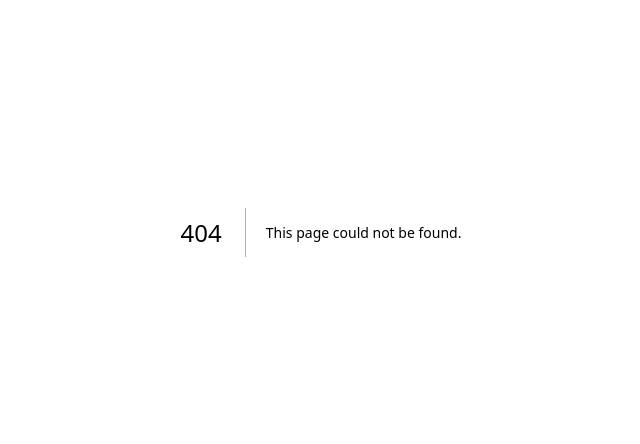
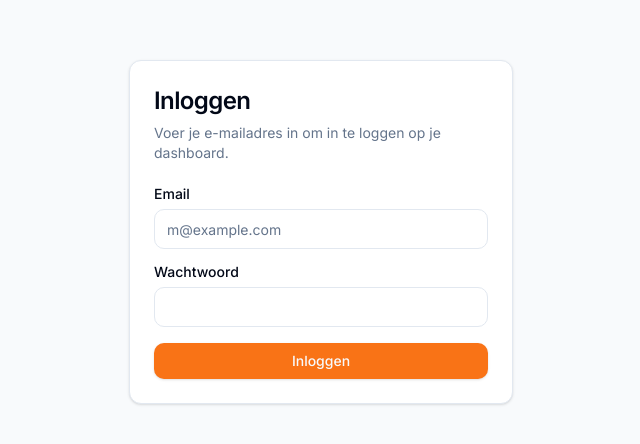
Before and after one commit to aronb77/sjef-dashboard, a Next.js app: page /login in a window 1280 px wide. Before the commit this address had no page. Shown: the part 168-612 px from the top of the page, without its empty margins (319-959 px from the left). Built offline with nearby package versions, Linux system fonts and the light colour scheme; no server answers.

Commit message:
feat: implement login page with authenticated redirect check

```diff
--- /dev/null
+++ b/app/login/actions.ts
@@ -0,0 +1,26 @@
+'use server'
+
+import { revalidatePath } from 'next/cache'
+import { redirect } from 'next/navigation'
+import { createClient } from '@/utils/supabase/server'
+
+export async function login(formData: FormData) {
+    const supabase = await createClient()
+
+    // Type-casting here for convenience
+    // In a real app, you should validate these inputs more strictly
+    const email = formData.get('email') as string
+    const password = formData.get('password') as string
+
+    const { error } = await supabase.auth.signInWithPassword({
+        email,
+        password,
+    })
+
+    if (error) {
+        redirect('/login?error=Could not authenticate user')
+    }
+
+    revalidatePath('/', 'layout')
+    redirect('/dashboard/settings')
+}
--- /dev/null
+++ b/app/login/page.tsx
@@ -0,0 +1,44 @@
+import { createClient } from '@/utils/supabase/server'
+import { redirect } from 'next/navigation'
+import { Label } from "@/components/ui/label"
+import { Input } from "@/components/ui/input"
+import { Button } from "@/components/ui/button"
+import { Card, CardContent, CardDescription, CardFooter, CardHeader, CardTitle } from "@/components/ui/card"
+import { login } from './actions' // We will need to create this too
+
+export default async function LoginPage() {
+    const supabase = await createClient()
+
+    const { data: { user } } = await supabase.auth.getUser()
+
+    // Al ingelogd? Direct doorsturen!
+    if (user) {
+        redirect('/dashboard/settings')
+    }
+
+    return (
+        <div className="flex items-center justify-center min-h-screen bg-slate-50">
+            <Card className="w-full max-w-sm">
+                <CardHeader>
+                    <CardTitle className="text-2xl">Inloggen</CardTitle>
+                    <CardDescription>
+                        Voer je e-mailadres in om in te loggen op je dashboard.
+                    </CardDescription>
+                </CardHeader>
+                <CardContent>
+                    <form action={login} className="grid gap-4">
+                        <div className="grid gap-2">
+                            <Label htmlFor="email">Email</Label>
+                            <Input id="email" name="email" type="email" placeholder="m@example.com" required />
+                        </div>
+                        <div className="grid gap-2">
+                            <Label htmlFor="password">Wachtwoord</Label>
+                            <Input id="password" name="password" type="password" required />
+                        </div>
+                        <Button type="submit" className="w-full">Inloggen</Button>
+                    </form>
+                </CardContent>
+            </Card>
+        </div>
+    )
+}
```
